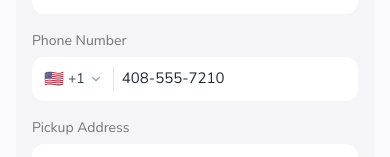
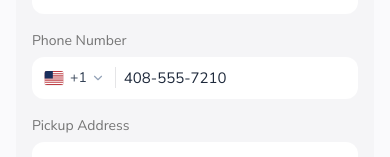
Before and after one commit to RsRiad/ShipNow, a Next.js app: page /shipments/create in a window 390 px wide. Shown: the part 465-622 px from the top of the page. Built offline with nearby package versions, Linux system fonts and the light colour scheme.

Commit message:
vector USFlag component for phone number country

```diff
--- /dev/null
+++ b/src/components/common/USFlag.tsx
@@ -0,0 +1,36 @@
+"use client";
+
+import React from "react";
+
+export default function USFlag({ className = "w-5 h-3.5" }: { className?: string }) {
+  return (
+    <svg
+      className={`rounded-[3px] overflow-hidden shrink-0 shadow-2xs ${className}`}
+      viewBox="0 0 640 480"
+      xmlns="http://www.w3.org/2000/svg"
+    >
+      <g fillRule="evenodd" strokeWidth="1pt">
+        <path fill="#bd3d44" d="M0 0h640v480H0z" />
+        <path
+          fill="#fff"
+          d="M0 36.9h640v36.9H0zm0 73.8h640v36.9H0zm0 73.9h640v36.9H0zm0 73.8h640v36.9H0zm0 73.9h640v36.9H0zm0 73.8h640v36.9H0z"
+        />
+        <path fill="#192f5d" d="M0 0h280v258.5H0z" />
+        <g fill="#fff">
+          <g id="s18">
+            <g id="s9">
+              <g id="s5">
+                <polygon id="s" points="20,13.8 22.4,21.3 16.1,16.7 23.9,16.7 17.6,21.3" />
+                <use href="#s" x="40" />
+                <use href="#s" x="80" />
+                <use href="#s" x="120" />
+                <use href="#s" x="160" />
+              </g>
+              <use href="#s" x="200" />
+            </g>
+          </g>
+        </g>
+      </g>
+    </svg>
+  );
+}
--- a/src/components/shipments/create/SenderRecipientInfo.tsx
+++ b/src/components/shipments/create/SenderRecipientInfo.tsx
@@ -2,6 +2,7 @@
 
 import React from "react";
 import { ChevronDown } from "lucide-react";
+import USFlag from "@/components/common/USFlag";
 
 interface SenderRecipientInfoProps {
   senderCompany: string;
@@ -79,7 +80,7 @@ export default function SenderRecipientInfo({
             <label className="text-[14px] font-medium text-[#757575]">Phone Number</label>
             <div className="flex items-center gap-2 bg-white rounded-[12px] px-3 py-2.5 focus-within:ring-2 focus-within:ring-[#856DF3]/20 transition">
               <div className="flex items-center gap-1 text-[14px] font-medium text-[#334155] shrink-0 border-r border-[#E5E5E7] pr-2.5">
-                <span className="text-[16px]">🇺🇸</span>
+                <USFlag className="w-5 h-3.5 mr-0.5" />
                 <span>+1</span>
                 <ChevronDown className="w-3.5 h-3.5 text-[#94A3B8]" />
               </div>
@@ -139,7 +140,7 @@ export default function SenderRecipientInfo({
             <label className="text-[14px] font-medium text-[#757575]">Phone Number</label>
             <div className="flex items-center gap-2 bg-white rounded-[12px] px-3 py-2.5 focus-within:ring-2 focus-within:ring-[#856DF3]/20 transition">
               <div className="flex items-center gap-1 text-[14px] font-medium text-[#334155] shrink-0 border-r border-[#E5E5E7] pr-2.5">
-                <span className="text-[16px]">🇺🇸</span>
+                <USFlag className="w-5 h-3.5 mr-0.5" />
                 <span>+1</span>
                 <ChevronDown className="w-3.5 h-3.5 text-[#94A3B8]" />
               </div>
```
